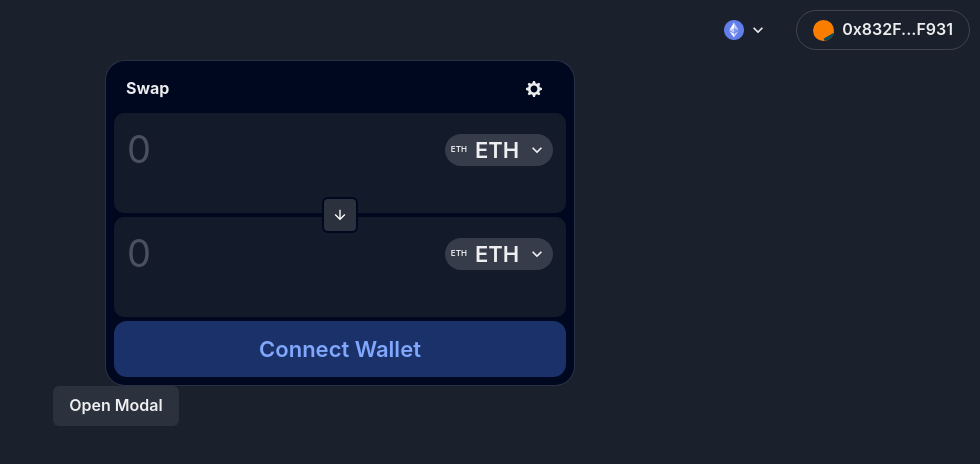
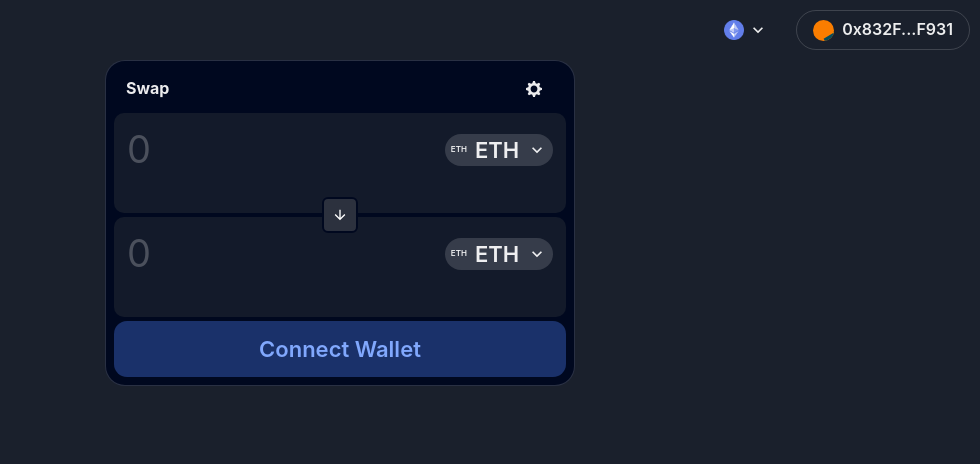
Before and after one commit to gideonnnalue/dex-ui, a React (Vite) app: page / in a window 1280 px wide. Shown: the top 464 px of the page, without its empty margins (300-1280 px from the left). Built offline with nearby package versions, Linux system fonts and the light colour scheme.

Commit message:
use token list in swap input

```diff
--- a/src/components/ui/SwapInput.tsx
+++ b/src/components/ui/SwapInput.tsx
@@ -1,7 +1,16 @@
 import { ChevronDownIcon } from "@chakra-ui/icons";
-import { Flex, Input, Button, Text, VStack } from "@chakra-ui/react";
+import {
+  Flex,
+  Input,
+  Button,
+  Text,
+  VStack,
+  useDisclosure,
+} from "@chakra-ui/react";
+import TokenSelect from "./TokenSelect";
 
 const SwapInput = () => {
+  const { isOpen, onOpen, onClose } = useDisclosure();
   return (
     <VStack
       bg="rgb(19, 26, 42)"
@@ -34,6 +43,7 @@ const SwapInput = () => {
           borderRadius={1000}
           height="fit-content"
           minHeight="unset"
+          onClick={onOpen}
         >
           <Text as="span" fontSize={8} marginRight={2}>
             ETH
@@ -50,6 +60,7 @@ const SwapInput = () => {
           Balance: 0
         </Text>
       </Flex> */}
+      <TokenSelect isOpen={isOpen} onOpen={onOpen} onClose={onClose} />
     </VStack>
   );
 };
--- a/src/components/ui/TokenSelect/index.tsx
+++ b/src/components/ui/TokenSelect/index.tsx
@@ -51,11 +51,15 @@ const tokeList = [
   { name: "BNB Chain", token: "BNB", img: bnbImg },
 ];
 
-const TokenSelect = () => {
-  const { isOpen, onOpen, onClose } = useDisclosure();
+type TokenSelectProps = {
+  isOpen: boolean;
+  onOpen: () => unknown;
+  onClose: () => unknown;
+};
+
+const TokenSelect = (props: TokenSelectProps) => {
+  const { isOpen, onOpen, onClose } = props;
   return (
-    <>
-      <Button onClick={onOpen}>Open Modal</Button>
     <Modal isOpen={isOpen} onClose={onClose} scrollBehavior="inside">
       <ModalOverlay />
       <ModalContent bg="brand.900">
@@ -66,7 +70,11 @@ const TokenSelect = () => {
             <InputLeftElement pointerEvents="none">
               <Icon as={FiSearch} boxSize={6} color="whiteAlpha.600" />
             </InputLeftElement>
-              <Input borderRadius={10} type="tel" placeholder="Search name or paste address" />
+            <Input
+              borderRadius={10}
+              type="tel"
+              placeholder="Search name or paste address"
+            />
           </InputGroup>
         </VStack>
         <ModalBody px={0}>
@@ -81,7 +89,6 @@ const TokenSelect = () => {
         </ModalBody>
       </ModalContent>
     </Modal>
-    </>
   );
 };
 
```
Lines whose indentation alone changed are shown as unchanged.
